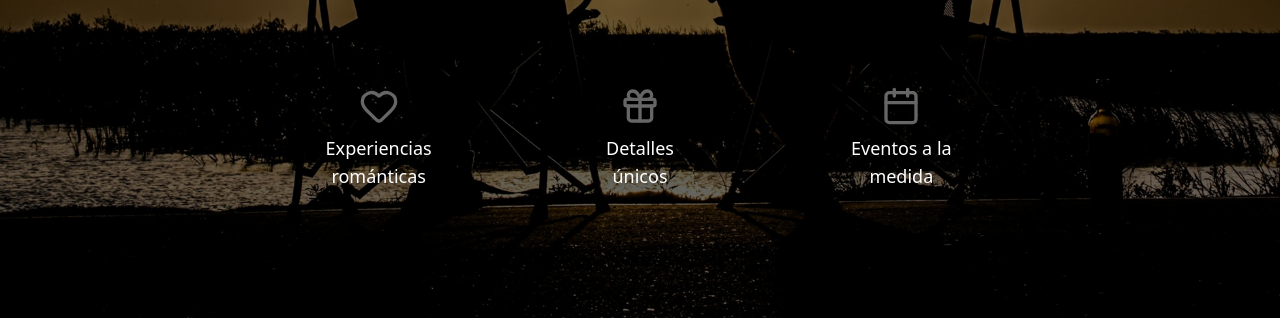
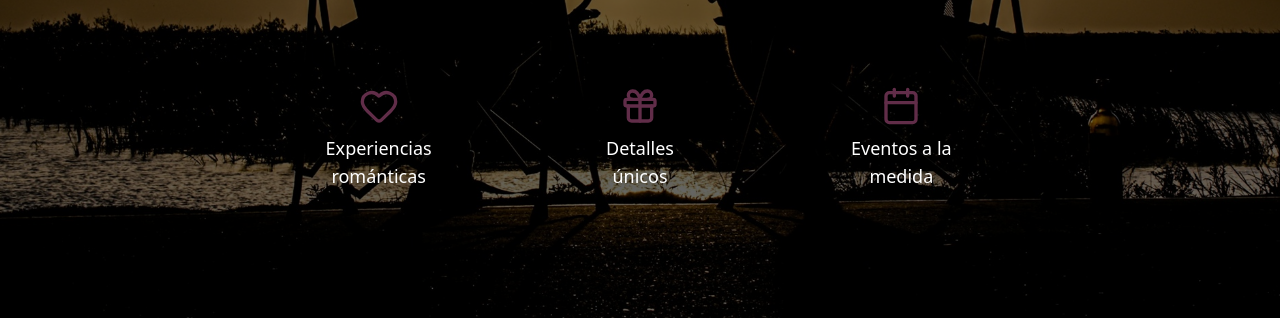
Before and after one commit to keykun456/ForeverUs, a Next.js app: page /home in a window 1280 px wide. Shown: the part 482-802 px from the top of the page. Built offline with nearby package versions, Linux system fonts and the light colour scheme.

Commit message:
Fix: íconos alineados en 3 columnas con color rosado (#f472b6)

```diff
--- a/components/HeroNuevo.tsx
+++ b/components/HeroNuevo.tsx
@@ -56,11 +56,11 @@ export default function HeroNuevo() {
         </div>
       </div>
 
-      {/* 🎯 Íconos de servicios en diseño responsivo y centrado */}
-      <div className="flex flex-row flex-wrap justify-center sm:grid sm:grid-cols-3 gap-4 w-full max-w-3xl text-center mx-auto">
-        <ServiceIcon icon={<Heart size={40} />} label={"Experiencias\nrománticas"} href="#services" />
-        <ServiceIcon icon={<Gift size={40} />} label={"Detalles\núnicos"} href="#services" />
-        <ServiceIcon icon={<Calendar size={40} />} label={"Eventos a la\nmedida"} href="#contact" />
+      {/* 🎯 Íconos de servicios en diseño responsivo y centrado (3 columnas siempre) */}
+      <div className="grid grid-cols-3 gap-4 w-full max-w-xs text-center mx-auto sm:max-w-3xl">
+        <ServiceIcon icon={<Heart size={40} color="#f472b6" />} label={"Experiencias\nrománticas"} href="#services" />
+        <ServiceIcon icon={<Gift size={40} color="#f472b6" />} label={"Detalles\núnicos"} href="#services" />
+        <ServiceIcon icon={<Calendar size={40} color="#f472b6" />} label={"Eventos a la\nmedida"} href="#contact" />
       </div>
     </section>
   );
```
